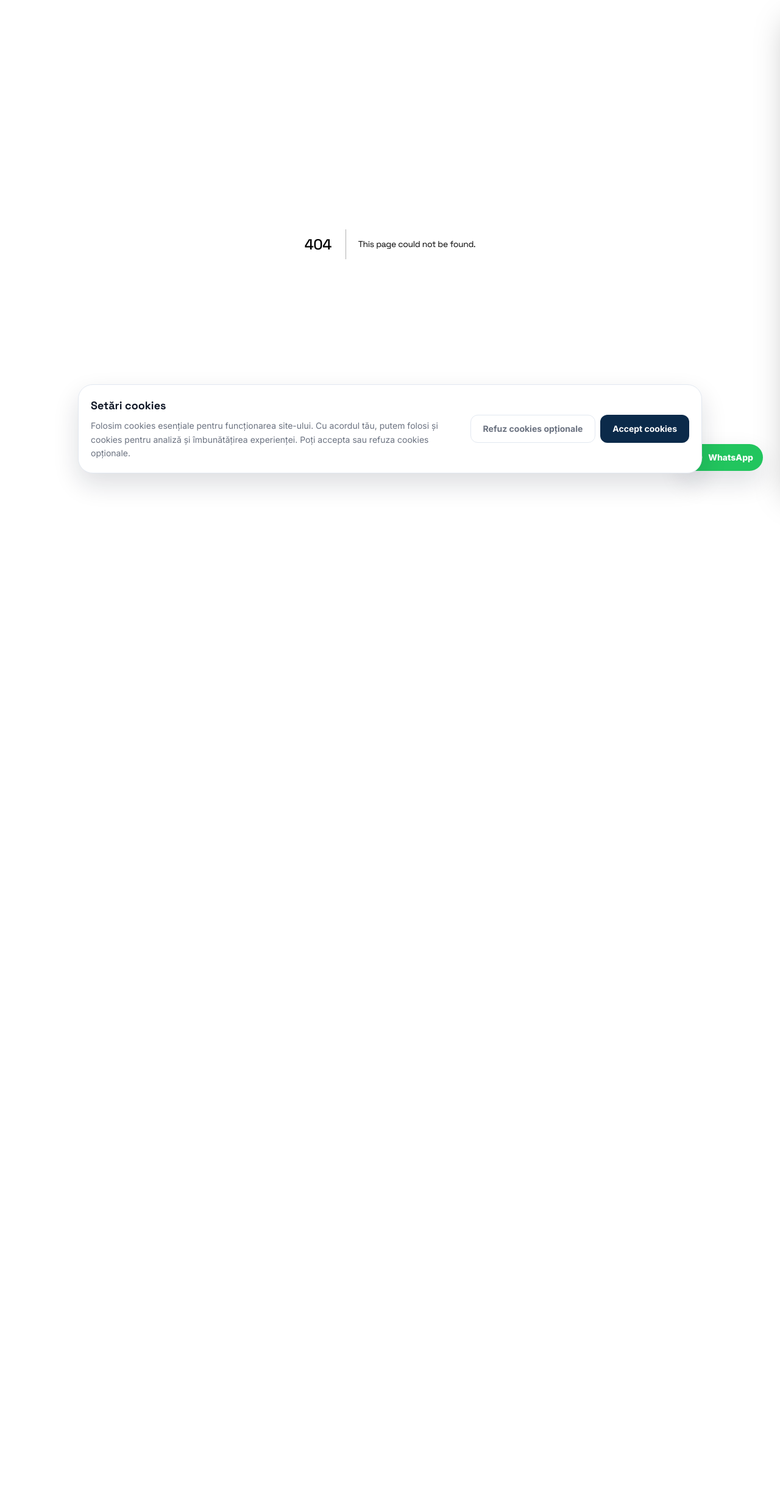
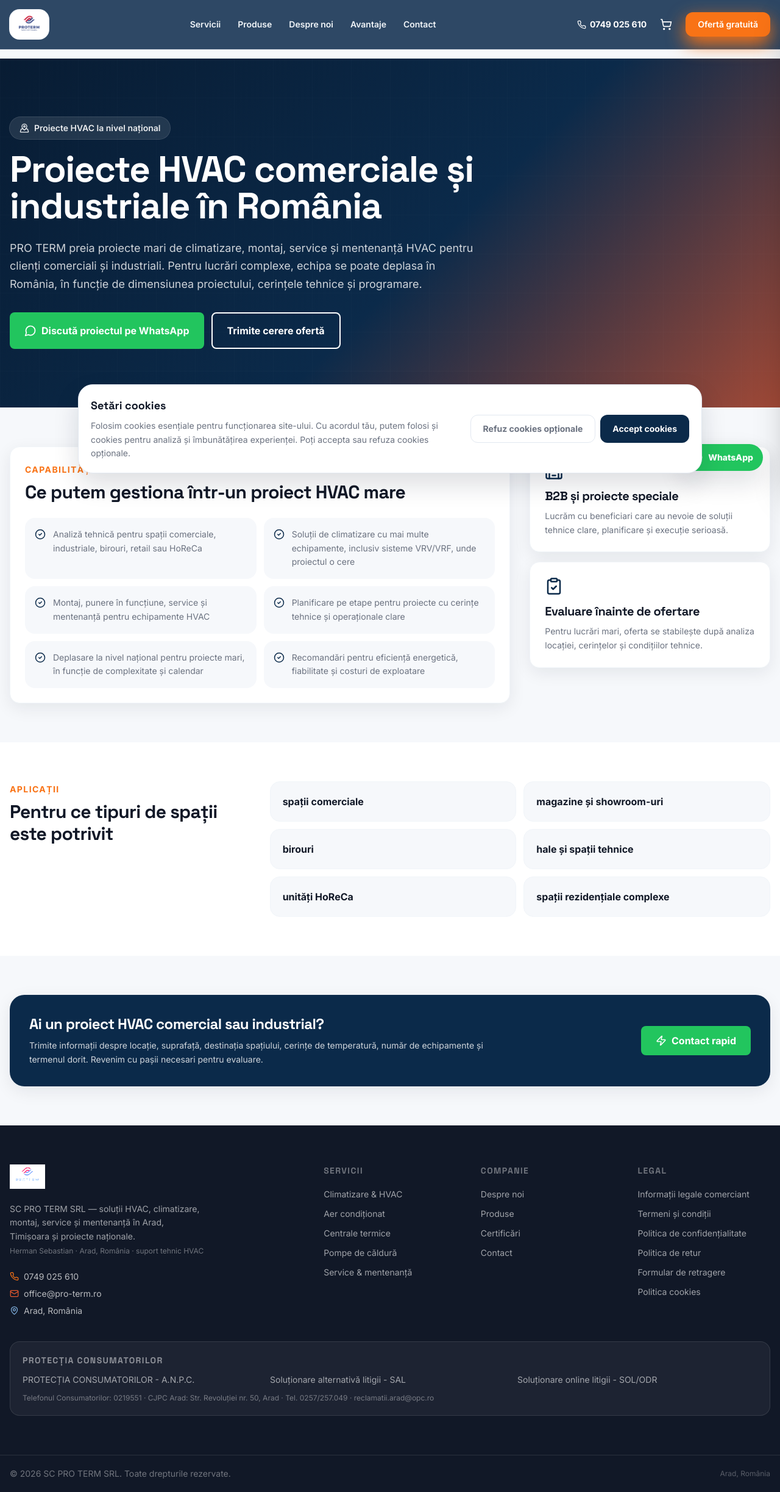
Before and after one commit to protermarad-hash/pro-term-web, a Next.js app: page /servicii/proiecte-hvac-romania in a window 1280 px wide. Before the commit this address had no page. Shown: the whole page at 61% size. Before the commit the page ends 800 px from the top, so only its background shows below. Built offline with nearby package versions, Linux system fonts and the light colour scheme.

Commit message:
Add national HVAC projects SEO page

```diff
--- /dev/null
+++ b/src/app/servicii/proiecte-hvac-romania/page.tsx
@@ -0,0 +1,19 @@
+import type { Metadata } from 'next';
+import Header from '@/components/Header';
+import Footer from '@/components/Footer';
+import NationalProjectPage from '@/components/NationalProjectPage';
+
+export const metadata: Metadata = {
+  title: 'Proiecte HVAC România | Climatizare comercială și industrială',
+  description: 'PRO TERM preia proiecte HVAC comerciale și industriale în România: climatizare, VRV/VRF, montaj, service și mentenanță pentru spații mari.',
+};
+
+export default function Page() {
+  return (
+    <>
+      <Header />
+      <NationalProjectPage />
+      <Footer />
+    </>
+  );
+}
```
